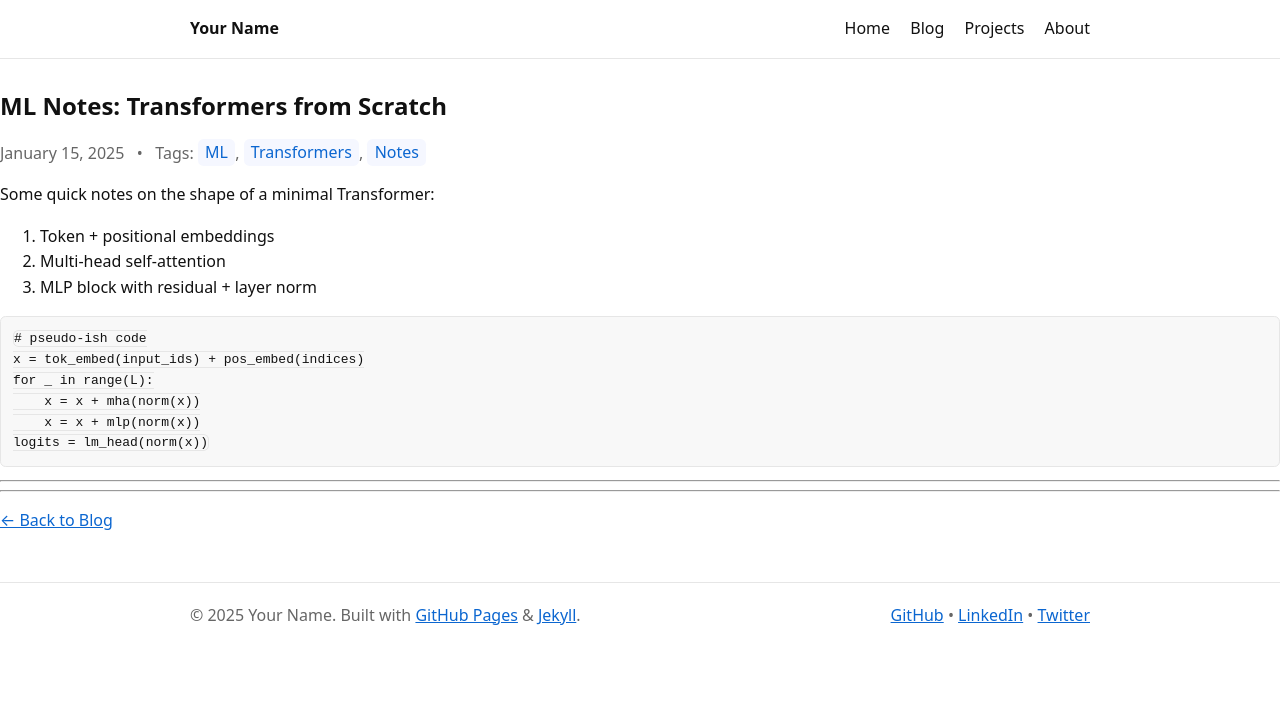
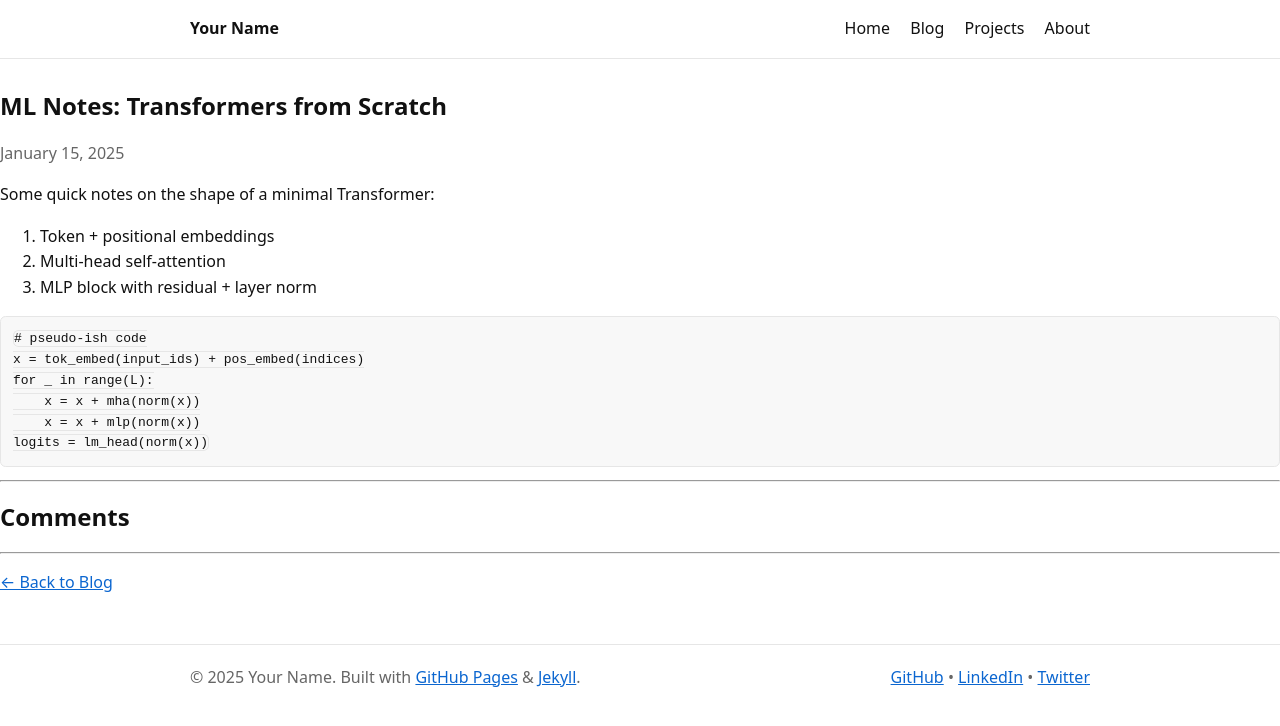
Before and after one commit to LazyDart/lazydart.github.io, a Jekyll site: the page built from _posts/2025-01-15-ml-notes-transformers.md, in a window 1280 px wide. Shown: the top 726 px of the page. Built offline with Jekyll 4.4.1, drawn with Linux system fonts in a browser that asks for light colours; comment, search, counter and statistics services are not loaded.

```diff
--- a/_layouts/post.html
+++ b/_layouts/post.html
@@ -7,17 +7,23 @@ layout: default
     <time datetime="{{ page.date | date_to_xmlschema }}">
       {{ page.date | date: "%B %-d, %Y" }}
     </time>
-    {% if page.tags and page.tags.size > 0 %}
-      &nbsp; • &nbsp; Tags:
-      {% for tag in page.tags %}
-        <a class="tag" href="/blog/#tag-{{ tag | slugify }}">{{ tag }}</a>{% unless forloop.last %}, {% endunless %}
-      {% endfor %}
-    {% endif %}
   </p>
+
   <div class="post-body">
     {{ content }}
   </div>
 
+  <!-- Comments section -->
+  <h2>Comments</h2>
+  <div id="cusdis_thread"
+    data-host="https://cusdis.com"
+    data-app-id="30aba946-0abd-43bd-8b69-55960fab2e0b"
+    data-page-id="{{ page.url }}"
+    data-page-url="{{ site.url }}{{ page.url }}"
+    data-page-title="{{ page.title }}">
+  </div>
+  <script async defer src="https://cusdis.com/js/cusdis.es.js"></script>
+
   <hr>
   <p><a href="/blog/">← Back to Blog</a></p>
 </article>
```
